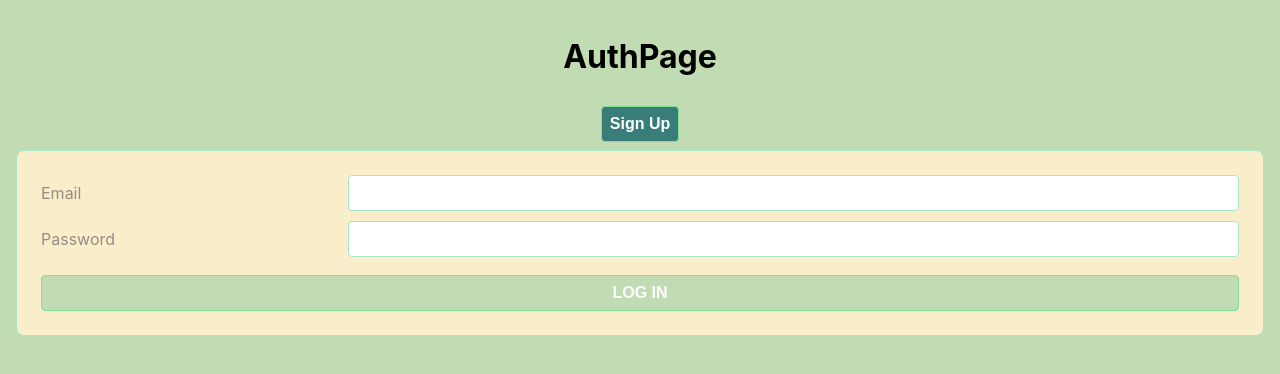
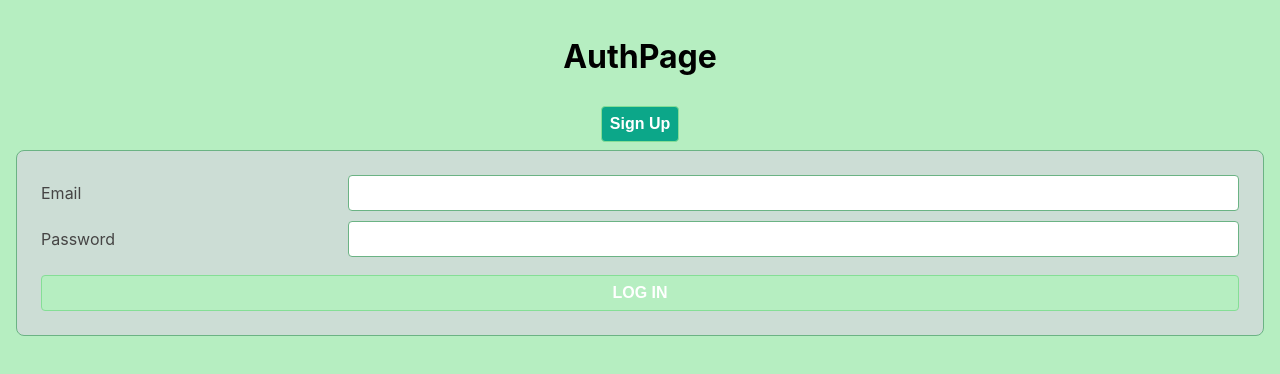
Before and after one commit to amandaputney/Cropify, a React (Create React App) app: page /history in a window 1280 px wide. Shown: the top 374 px of the page. Built offline with nearby package versions, Linux system fonts and the light colour scheme.

Commit message:
reorders navbar

```diff
--- a/src/components/NavBar/NavBar.jsx
+++ b/src/components/NavBar/NavBar.jsx
@@ -9,12 +9,13 @@ export default function NavBar({ user, setUser }) {
 
   return (
     <nav>
+      <span>Hi {user.name}</span>
+      &nbsp; | &nbsp;
+      <Link to="/search/new">New Search</Link>
+      &nbsp; | &nbsp;
       <Link to="/history">Search History</Link>
       &nbsp; | &nbsp;
-      <Link to="/search/new">New Search</Link>
-      &nbsp;&nbsp;
-      <span>Welcome, {user.name}</span>
-      &nbsp;&nbsp;<Link to="" onClick={handleLogOut}>Log Out</Link>
+      <Link to="" onClick={handleLogOut}>Log Out</Link>
     </nav>
   );
 }
--- a/src/index.css
+++ b/src/index.css
@@ -1,13 +1,13 @@
 /* CSS Custom Properties */
 :root {
   --white: #FFFFFF;
-  --tan-1: #FAEDCA;
+  --light: #ccddd5;
   --tan-2: #85de96;
-  --tan-3: #a9e5c9;
-  --tan-4: #C1DBB3;
-  --orange: #387D7A;
-  --text-light: #968c84;
-  --text-dark: #615954;
+  --highlight: rgb(107, 179, 132);
+  --mint: #b6eec1;
+  --darkteal: #0ca789;
+  --text-light: #454444;
+  --text-dark: #201f1f;
 }
 
 *, *:before, *:after {
@@ -21,7 +21,7 @@ body {
   sans-serif;
   -webkit-font-smoothing: antialiased;
   -moz-osx-font-smoothing: grayscale;
-  background-color: var(--tan-4);
+  background-color: var(--mint);
   padding: 2vmin;
   height: 100vh;
 }
@@ -69,9 +69,9 @@ code {
   display: flex;
   justify-content: space-around;
   align-items: center;
-  background-color: var(--tan-1);
+  background-color: var(--light);
   color: var(--text-dark);
-  border: .1vmin solid var(--tan-3);
+  border: .1vmin solid var(--highlight);
   border-radius: 1vmin;
   padding: .6vmin;
   text-align: center;
@@ -80,13 +80,13 @@ code {
 
 .form-container {
   padding: 3vmin;
-  background-color: var(--tan-1);
-  border: .1vmin solid var(--tan-3);
+  background-color: var(--light);
+  border: .1vmin solid var(--highlight);
   border-radius: 1vmin;
 }
 
 p.error-message {
-  color: var(--orange);
+  color: var(--darkteal);
   text-align: center;
 }
 
@@ -106,7 +106,7 @@ label {
 input {
   padding: 1vmin;
   font-size: 2vmin;
-  border: .1vmin solid var(--tan-3);
+  border: .1vmin solid var(--highlight);
   border-radius: .5vmin;
   color: var(--text-dark);
   background-image: none !important; /* prevent lastpass */
@@ -114,14 +114,14 @@ input {
 }
 
 input:focus {
-  border-color: var(--orange);
+  border-color: var(--darkteal);
 }
 
 button, a.button {
   margin: 1vmin;
   padding: 1vmin;
   color: var(--white);
-  background-color: var(--orange);
+  background-color: var(--darkteal);
   font-size: 2vmin;
   font-weight: bold;
   text-decoration: none;
@@ -144,7 +144,7 @@ button.btn-xs {
 
 button:disabled, form:invalid button[type="submit"] {
   cursor: not-allowed;
-  background-color: var(--tan-4);
+  background-color: var(--mint);
 }
 
 button[type="submit"] {
```
